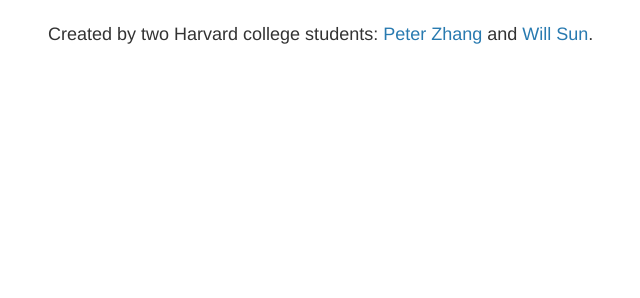
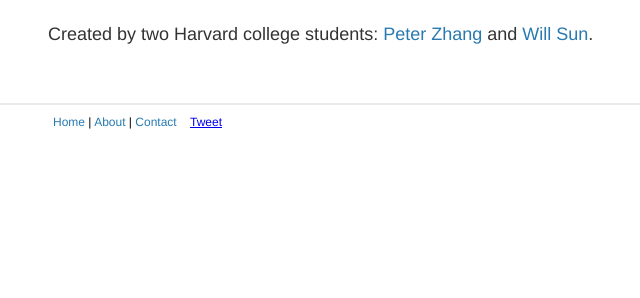
Before and after one commit to abc123s/Syntext, a PHP site: page /about.html in a window 1280 px wide. Shown: the part 373-671 px from the top of the page, without its empty margins (162-802 px from the left). Run offline with PHP 8.4, Linux system fonts and the light colour scheme; some libraries are stand-ins or nearby versions.

Commit message:
style change

```diff
--- a/about.html
+++ b/about.html
@@ -28,4 +28,14 @@
             </p>
         </div>
     </div>
+    <div id="footer">
+        <div id="footer-inner">
+            <a href="http://syntext.org" class="links">Home</a> |
+            <a href="about.html" class="links">About</a> |
+            <a href="contact.html" class="links">Contact</a>
+            <span id="twitter">
+                <a href="https://twitter.com/share" class="twitter-share-button" data-text="Check this out!" data-count="horizontal" data-via="http://twitter.com/#!/Syntext1">Tweet</a><script type="text/javascript" src="//platform.twitter.com/widgets.js"></script>
+            </span>
+        </div>
+    </div>
 </html>
--- a/style.css
+++ b/style.css
@@ -19,9 +19,10 @@ body {
 
 #footer {
     margin-top: 40px;
+    padding-top: 40px;
     float: left;
     width: 100%;
-    border-top: 1px #eee9e9 solid;
+    border-top: 2px #eee9e9 solid;
 }
 
 #footer-inner {
@@ -351,3 +352,8 @@ background-color: #F5F5F5;
     float: left;
     margin-top: 20px;
     margin-left: 20px;
+}
+
+#twitter {
+    margin-left: 10px;
+}
```
Also changed, not shown: index.html (+6 -14 lines).
